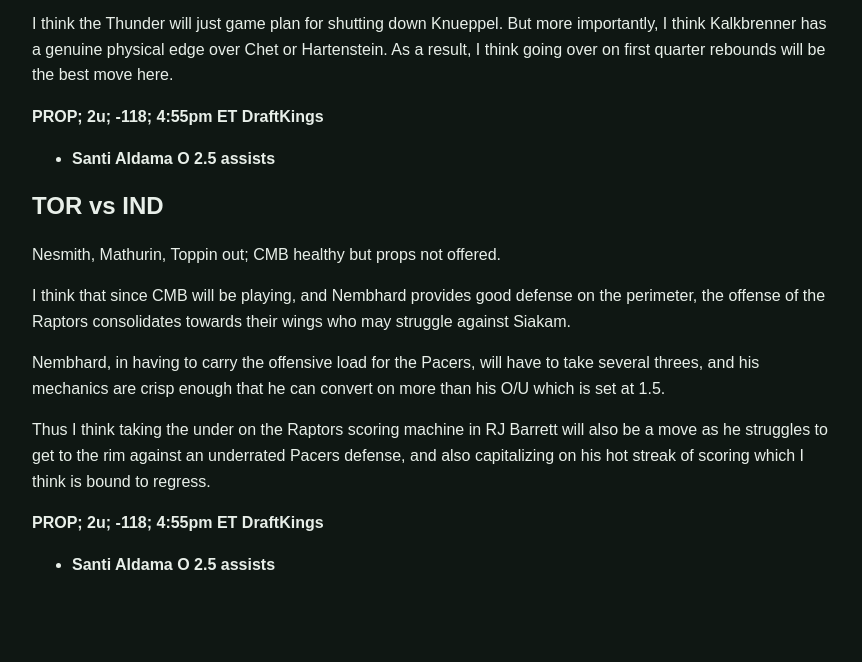
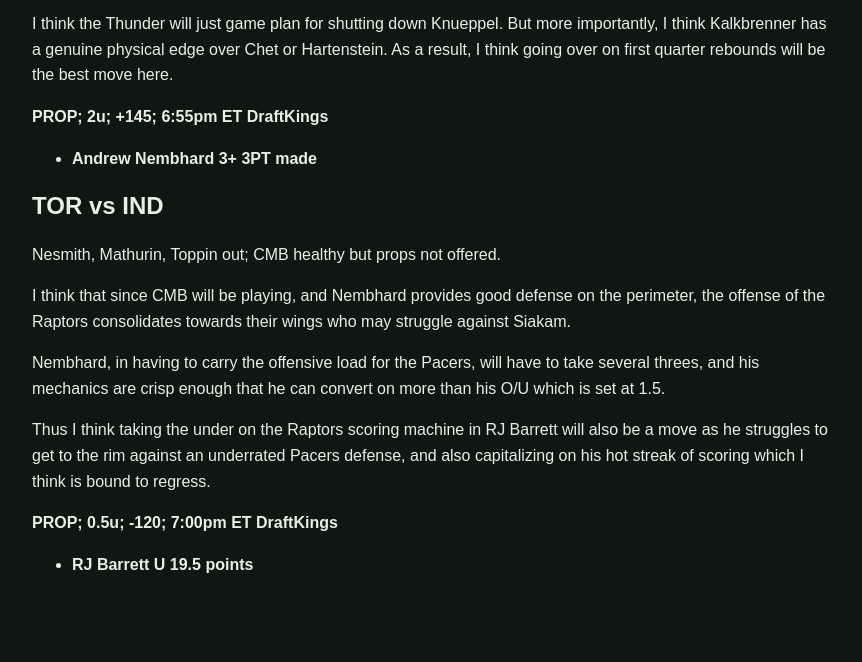
Before and after one commit to tokenibets/tokenibets.github.io, a Jekyll site: the page built from _posts/predictions/2025-11-15-predictions.md, in a window 1280 px wide. Shown: the part 1403-2065 px from the top of the page, without its empty margins (208-1070 px from the left). Built offline with Jekyll 4.4.1, drawn with Linux system fonts in a browser that asks for light colours.

Commit message:
Update 2025-11-15-predictions.md

```diff
--- a/_posts/predictions/2025-11-15-predictions.md
+++ b/_posts/predictions/2025-11-15-predictions.md
@@ -55,9 +55,9 @@ I think the Thunder will just game plan for shutting down Knueppel. But more imp
 
 
 
-**PROP; 2u; -118; 4:55pm ET DraftKings**
+**PROP; 2u; +145; 6:55pm ET DraftKings**
 
-*  **Santi Aldama O 2.5 assists**
+*  **Andrew Nembhard 3+ 3PT made**
 
 
 ## TOR vs IND
@@ -70,6 +70,6 @@ Nembhard, in having to carry the offensive load for the Pacers, will have to tak
 
 Thus I think taking the under on the Raptors scoring machine in RJ Barrett will also be a move as he struggles to get to the rim against an underrated Pacers defense, and also capitalizing on his hot streak of scoring which I think is bound to regress.
 
-**PROP; 2u; -118; 4:55pm ET DraftKings**
+**PROP; 0.5u; -120; 7:00pm ET DraftKings**
 
-*  **Santi Aldama O 2.5 assists**
+*  **RJ Barrett U 19.5 points**
```
